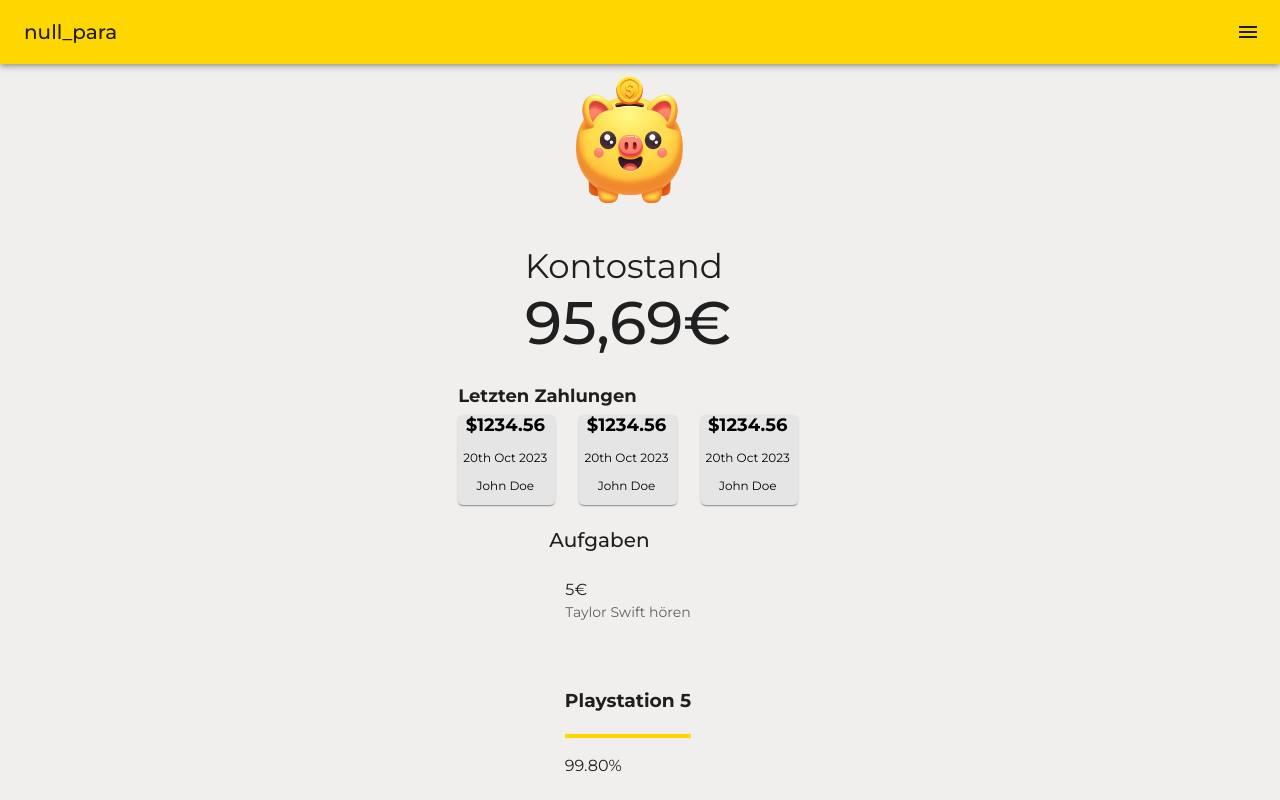
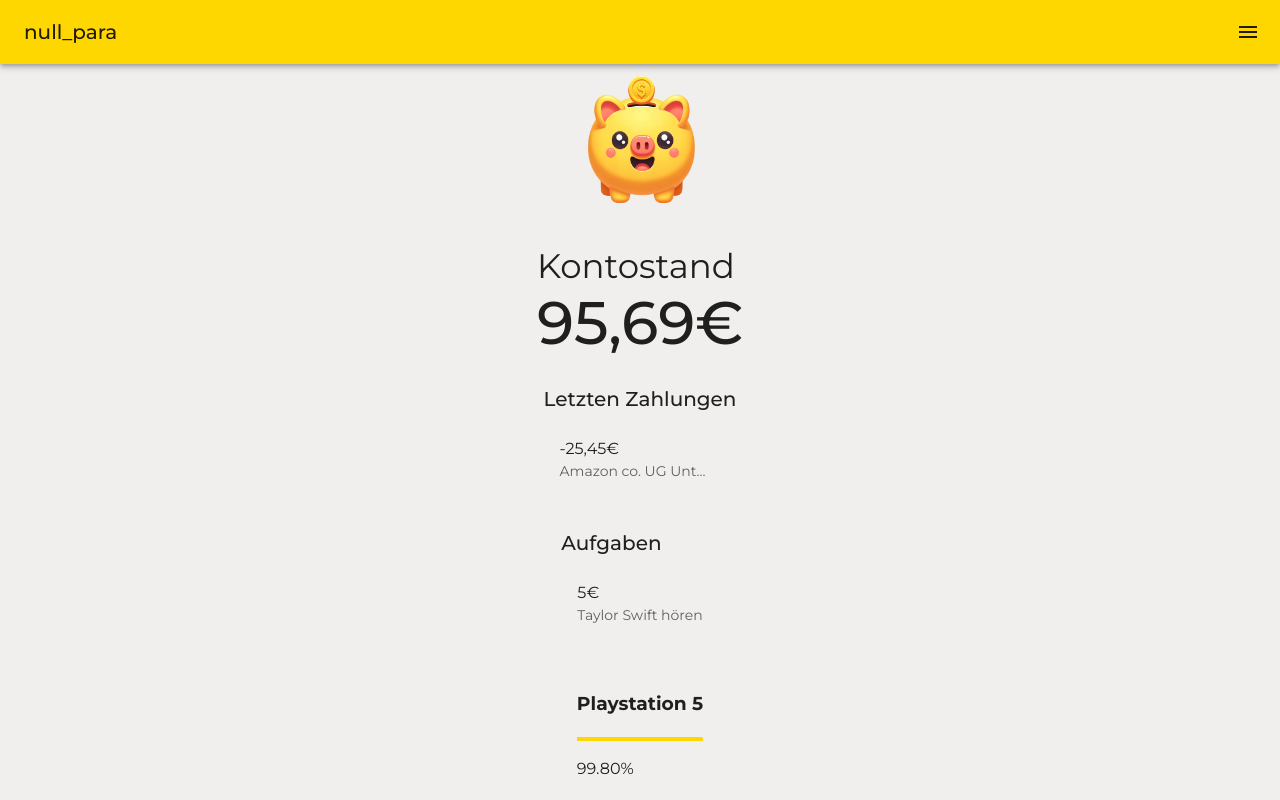
Before and after one commit to mathyvin/null_para, a React (Create React App) app in the folder null_para/: page / in a window 1280 px wide. Built offline with nearby package versions, Linux system fonts and the light colour scheme.

Commit message:
StyledComponent added for Tiles

```diff
--- a/null_para/src/pages/HomeChildrenPage.tsx
+++ b/null_para/src/pages/HomeChildrenPage.tsx
@@ -3,12 +3,12 @@
 import SavingTileProgressBar from '../components/SavingTile';
 import MenuIcon from '@mui/icons-material/Menu';
 import { Navigation } from '@mui/icons-material';
-import BankingTile from '../components/BankingTile';
-import { StyledTypographyBig } from '../components/StyledComponents';
+
 export default function HomeChildrenPage() {
   return (
     <Box>
-        <Grid container justifyContent="center" alignItems="center" width='100vw' direction={'column'} spacing={3}>
+
+      <Grid container justifyContent="center" alignItems="center" direction="column" spacing={3}>
         <Grid item>
           <img src="/images/Schwein.png" alt="Piggy" style={{ width: 150, height: 150 }} />
         </Grid>
@@ -17,18 +17,13 @@
           <Typography variant="h2">95,69€</Typography>
         </Grid>
         <Grid item xs={12} sm={8} md={6}>
-            <StyledTypographyBig>Letzten Zahlungen</StyledTypographyBig>
-            <Grid container spacing={3}>
-              <Grid item>
-                <BankingTile />
-              </Grid>
-              <Grid item>
-                <BankingTile />
-              </Grid>
-              <Grid item>
-                <BankingTile />
-              </Grid>
-            </Grid>
+          <Typography variant="h6">Letzten Zahlungen</Typography>
+          <List>
+            <ListItem>
+              <ListItemText primary="-25,45€" secondary="Amazon co. UG Unt..." />
+            </ListItem>
+            {/* Add more ListItem components for more entries */}
+          </List>
         </Grid>
         <Grid item xs={12} sm={8} md={6}>
           <Typography variant="h6">Aufgaben</Typography>
@@ -45,6 +40,4 @@
       </Grid>
     </Box>
   );
-
-
 }
```
Lines whose indentation alone changed are shown as unchanged.
